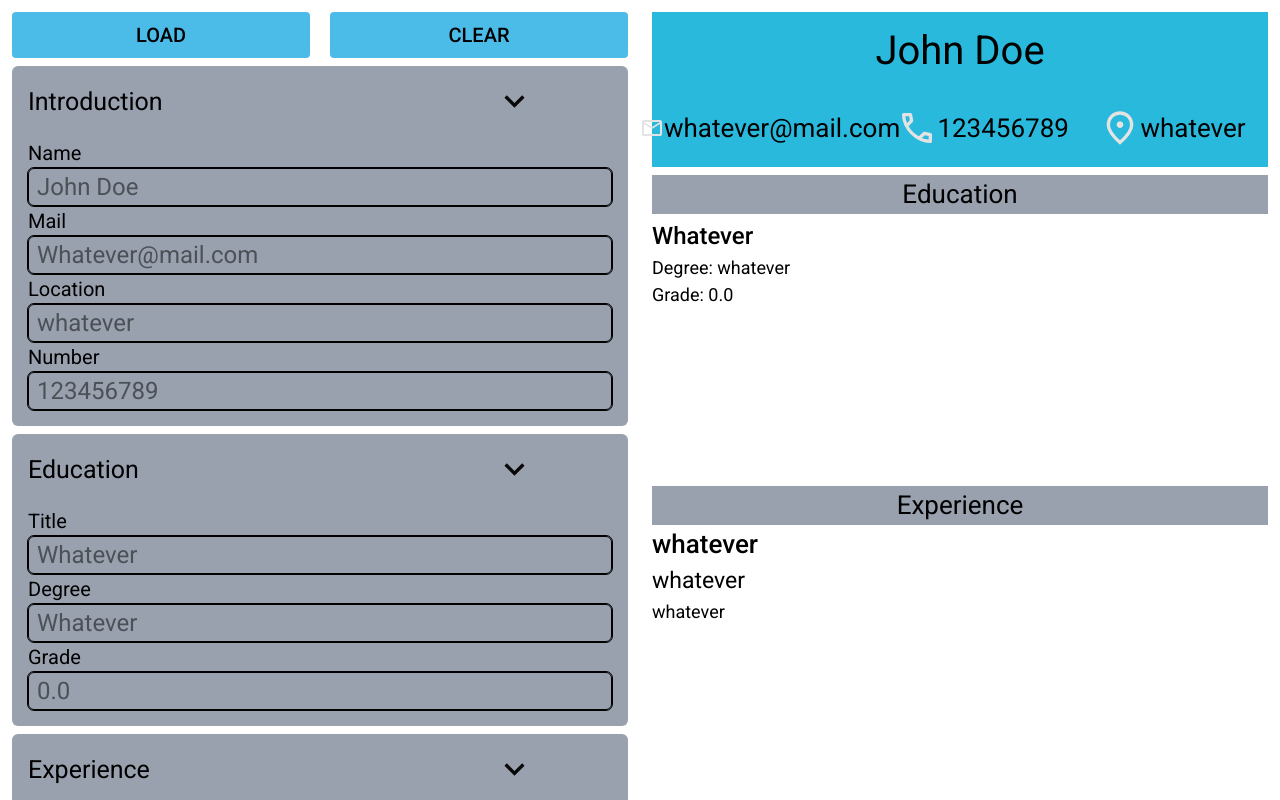
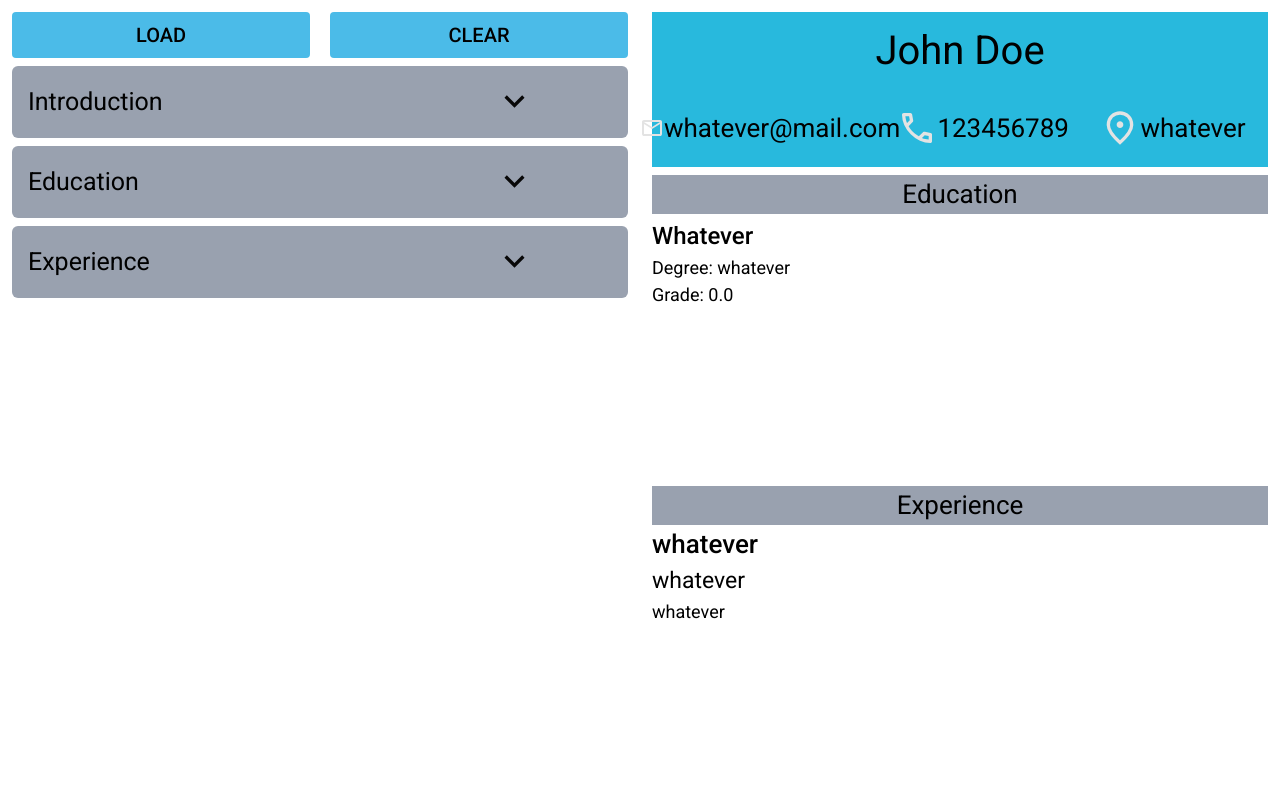
Before and after one commit to Vardhanb07/cv-application, a React (Vite) app: page / in a window 1280 px wide. Shown: the top 800 px of the page. Built offline with nearby package versions, Linux system fonts and the light colour scheme.

Commit message:
fix: replace current value of display with hidden

```diff
--- a/src/components/edit/Education.jsx
+++ b/src/components/edit/Education.jsx
@@ -2,7 +2,7 @@ import { useState } from "react";
 import arrowDown from "../../assets/arrow-down.svg"
 
 export default function Education() {
-  const [display, setDisplay] = useState("none");
+  const [display, setDisplay] = useState("hidden");
   return (
     <div className="bg-gray-400 rounded-md p-2 mt-2 mb-2">
       <div className="flex flex-row p-2">
--- a/src/components/edit/Experience.jsx
+++ b/src/components/edit/Experience.jsx
@@ -2,7 +2,7 @@ import { useState } from "react";
 import arrowDown from "../../assets/arrow-down.svg";
 
 export default function Education() {
-  const [display, setDisplay] = useState("none");
+  const [display, setDisplay] = useState("hidden");
   return (
     <div className="bg-gray-400 rounded-md p-2 mt-2 mb-2">
       <div className="flex flex-row p-2">
--- a/src/components/edit/Introduction.jsx
+++ b/src/components/edit/Introduction.jsx
@@ -2,7 +2,7 @@ import { useState } from "react";
 import arrowDown from "../../assets/arrow-down.svg";
 
 export default function Introduction() {
-  const [display, setDisplay] = useState("none");
+  const [display, setDisplay] = useState("hidden");
   return (
     <div className="bg-gray-400 rounded-md p-2 mt-2 mb-2">
       <div className="flex flex-row p-2">
```
